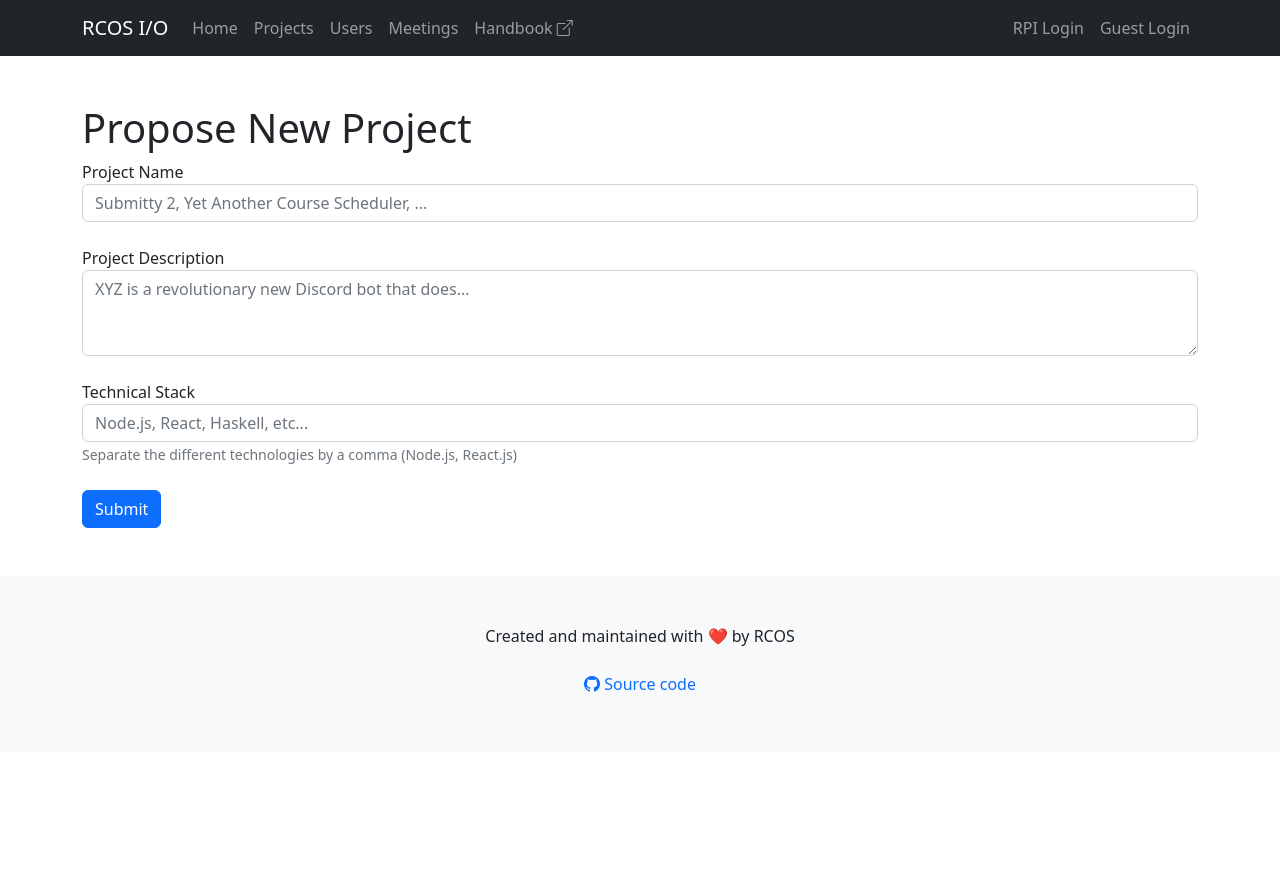
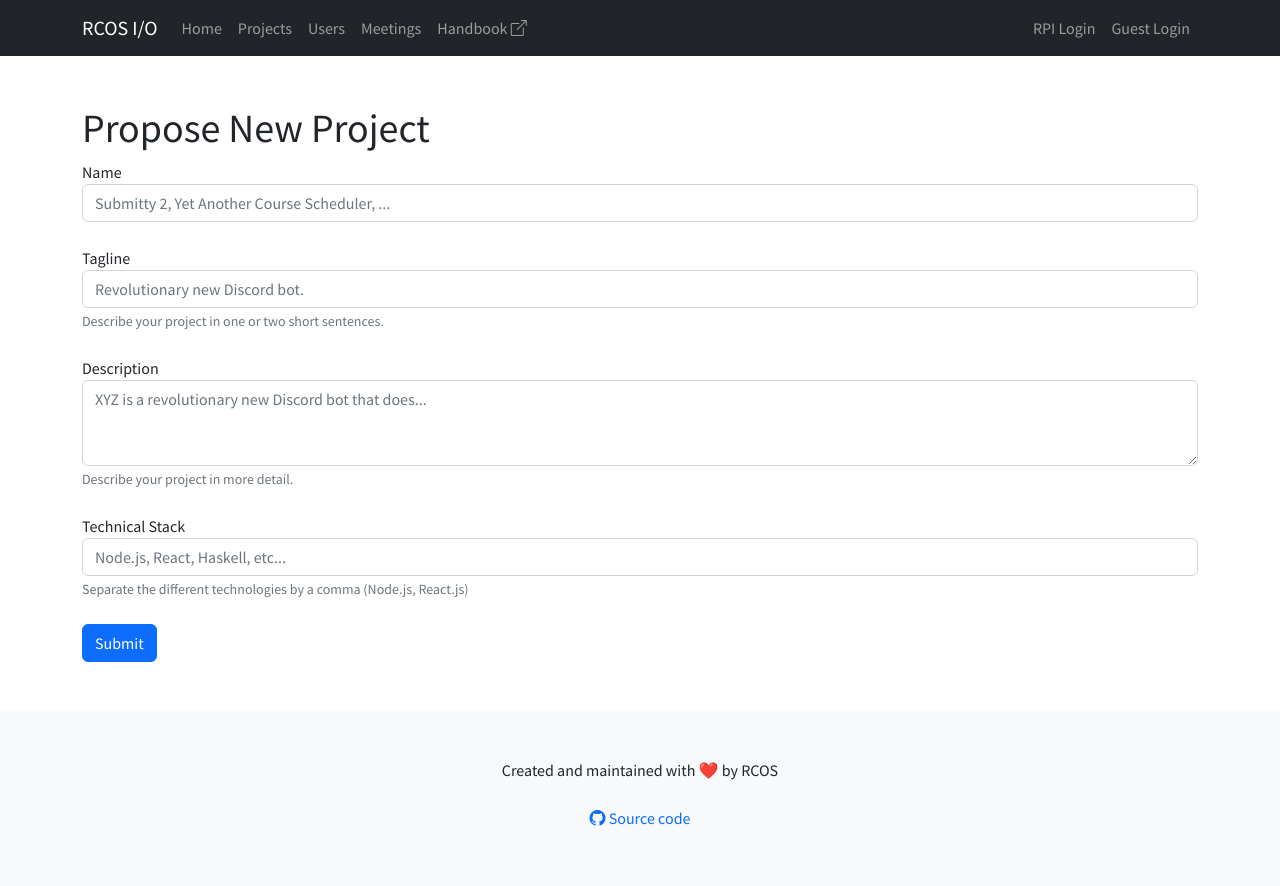
Before and after one commit to Apexal/rcos_io, a Python web app: template rcos_io/blueprints/projects/templates/projects/add.html in a window 1280 px wide. Before the commit the page ends 692 px from the top, so only its background shows below. Run offline with Jinja, Linux system fonts and the light colour scheme; the template is opened without the code that fills it, so the values that code supplies are empty; some libraries are stand-ins or nearby versions.

Commit message:
Add style, field to project form

```diff
--- a/rcos_io/blueprints/projects/__init__.py
+++ b/rcos_io/blueprints/projects/__init__.py
@@ -84,6 +84,7 @@ def add():
 
     # Extract form values
     name = request.form["project_name"]
+    short_desc = request.form["project_short_desc"]
     desc = request.form["project_desc"]
     stack = request.form["project_stack"]
 
@@ -96,6 +97,7 @@ def add():
         "owner_id": user["id"],
         "name": name,
         "description_markdown": desc,
+        "short_description": short_desc,
         "tags": stack,
     }
 
--- a/rcos_io/blueprints/projects/templates/projects/add.html
+++ b/rcos_io/blueprints/projects/templates/projects/add.html
@@ -7,7 +7,7 @@
 
   <form method="post">
     <div class="form-group">
-      <label for="project_name">Project Name</label>
+      <label for="project_name">Name</label>
       <input
         type="text"
         class="form-control"
@@ -20,8 +20,25 @@
 
     <br />
 
+	<div class="form-group">
+	  <label for="project_short_desc">Tagline</label>
+	  <input
+		type="text"
+		class="form-control"
+		id="project_short_desc"
+		name="project_short_desc"
+		placeholder="Revolutionary new Discord bot."
+		required
+	  />
+	  <small id="project_short_desc" class="form-text text-muted">
+		  Describe your project in one or two short sentences.
+	  </small>
+	</div>
+
+    <br />
+
     <div class="form-group">
-      <label for="project_desc">Project Description</label>
+      <label for="project_desc">Description</label>
       <textarea
         class="form-control"
         id="project_desc"
@@ -31,6 +48,9 @@
         placeholder="XYZ is a revolutionary new Discord bot that does..."
         required
       ></textarea>
+	  <small id="project_desc" class="form-text text-muted">
+		  Describe your project in more detail.
+	  </small>
     </div>
 
     <br />
--- a/rcos_io/services/database/projects.py
+++ b/rcos_io/services/database/projects.py
@@ -121,7 +121,7 @@ def add_project(client: Client, project_data: Dict[str, Any]) -> Dict[str, Any]:
     """
     query = gql(
         """
-        mutation AddProject($owner_id: uuid!, $project_data: projects_insert_input!) {
+        mutation AddProject($project_data: projects_insert_input!) {
             insert_projects_one(object: $project_data) {
                 id
             }
@@ -131,7 +131,7 @@ def add_project(client: Client, project_data: Dict[str, Any]) -> Dict[str, Any]:
 
     result = client.execute(
         query,
-        variable_values={"project_data": project_data},
+        variable_values={ "project_data": project_data },
     )
 
     return result["insert_projects_one"]
--- a/rcos_io/static/css/styles.css
+++ b/rcos_io/static/css/styles.css
@@ -1,4 +1,8 @@
+@import url('https://fonts.googleapis.com/css2?family=Source+Sans+Pro:ital,wght@0,400;0,700;1,400&display=swap');
 
+* {
+	font-family: 'Source Sans Pro', sans-serif;
+}
 
 .rotating {
     animation-name: rotating;
--- a/rcos_io/templates/base.html
+++ b/rcos_io/templates/base.html
@@ -30,6 +30,8 @@
 
     <main class="my-5">{% block content %}{% endblock %}</main>
 
+	<div id="spacer flex-grow-1"></div>
+
     {% include '/_includes/footer.html' %}
 
     <!-- Bootstrap JS -->
```
Also changed, not shown: rcos_io/static/fonts/SourceSansPro-Regular.ttf (added).
